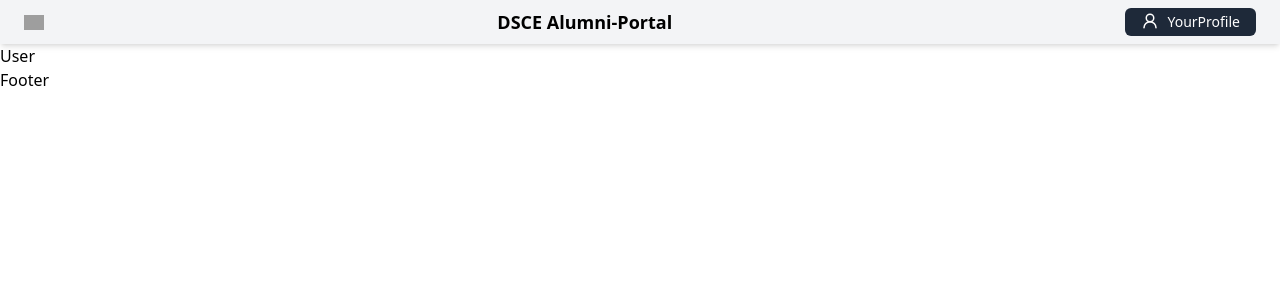
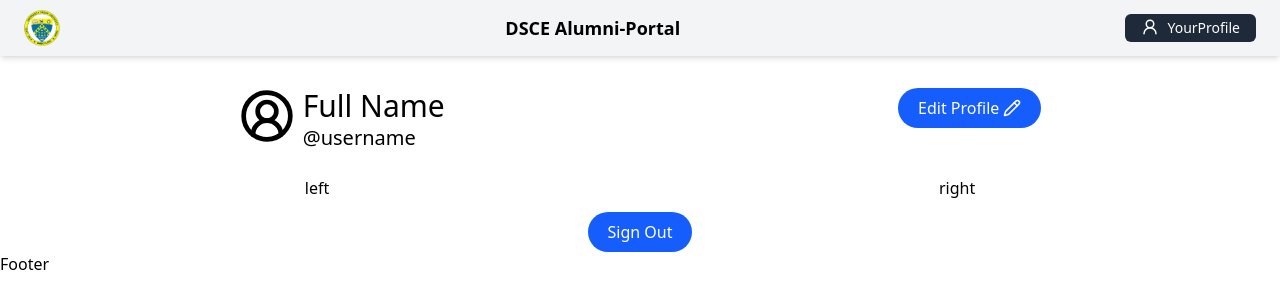
Before and after one commit to akshatp17/AlumniPortal, a React (Vite) app in the folder client/: page /user in a window 1280 px wide. Shown: the top 308 px of the page. Built offline with nearby package versions, Linux system fonts and the light colour scheme; sample sign-in values are in the browser's storage; grey boxes are pictures that could not be loaded.

Commit message:
Created Navbar and Profile Page

```diff
--- a/client/src/components/Navbar.jsx
+++ b/client/src/components/Navbar.jsx
@@ -1,6 +1,6 @@
 import React from "react";
 import { Link } from "react-router-dom";
-import { Menu, UserRound } from "lucide-react";
+import { UserRound } from "lucide-react";
 import DSCE from "../assets/dsce.png";
 
 const Navbar = () => {
@@ -8,7 +8,7 @@ const Navbar = () => {
         <nav className="bg-gray-100 shadow-md px-6 py-2 flex items-center justify-between">
 
             <div>
-                <img src="../assets/dsce.png" alt="dsce" width={20} />
+                <img src={DSCE} alt="dsce" width={36} />
             </div>
 
             <h1 className="text-lg font-bold">DSCE Alumni-Portal</h1>
--- a/client/src/pages/User.jsx
+++ b/client/src/pages/User.jsx
@@ -1,8 +1,61 @@
 import React from 'react'
+import { useState, useEffect } from 'react'
+import { CircleUserRound, Pencil } from "lucide-react";
+import { Link, useNavigate } from 'react-router-dom';
 
 const User = () => {
+    const [isEdit, setIsEdit] = useState(false)
+
+    const navigate = useNavigate();
+
+    const handleSignOut = () => {
+        localStorage.removeItem('userToken');
+        navigate("/", { replace: true });
+    };
+
     return (
-        <div>User</div>
+        <>
+            {/* Basic User details + a button to edit the items */}
+            <div className='flex justify-around p-3 mt-5'>
+                <div className="left flex gap-2">
+                    <CircleUserRound size={56} />
+                    <div>
+                        <h1 className='text-3xl'>Full Name</h1>
+                        <h3 className='text-xl'>@username</h3>
+                    </div>
+                </div>
+                <div className="right h-full">
+                    <button
+                        className='flex gap-1 hover:cursor-pointer justify-center items-center bg-blue-600 text-white px-5 py-2 rounded-full'
+                        onClick={() => { setIsEdit(!isEdit) }}
+                    >
+                        <span>
+                            Edit Profile
+                        </span>
+                        <Pencil size={18} />
+                    </button>
+                </div>
+            </div>
+
+            {/* All the fields and details user entered */}
+            <div className='flex justify-around items-center my-3 rounded-4xl w-full mx-auto'>
+                <div className=''>
+                    left
+                </div>
+
+                <div className=''>
+                    right
+                </div>
+
+            </div>
+
+            <div className='flex justify-center items-center'>
+                <button className='hover:cursor-pointer bg-blue-600 text-white px-5 py-2 rounded-full'
+                    onClick={handleSignOut}>
+                    Sign Out
+                </button>
+            </div>
+        </>
     )
 }
 
```
